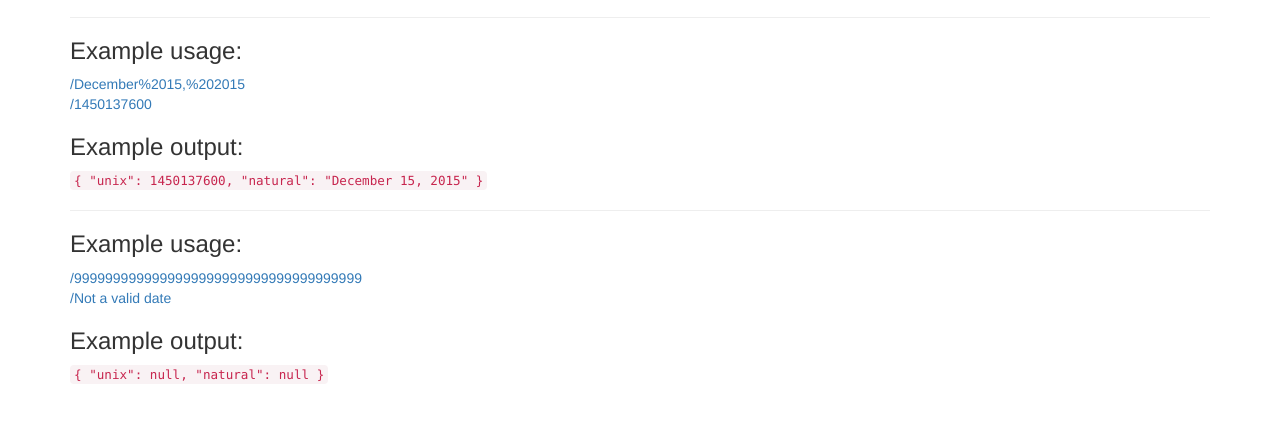
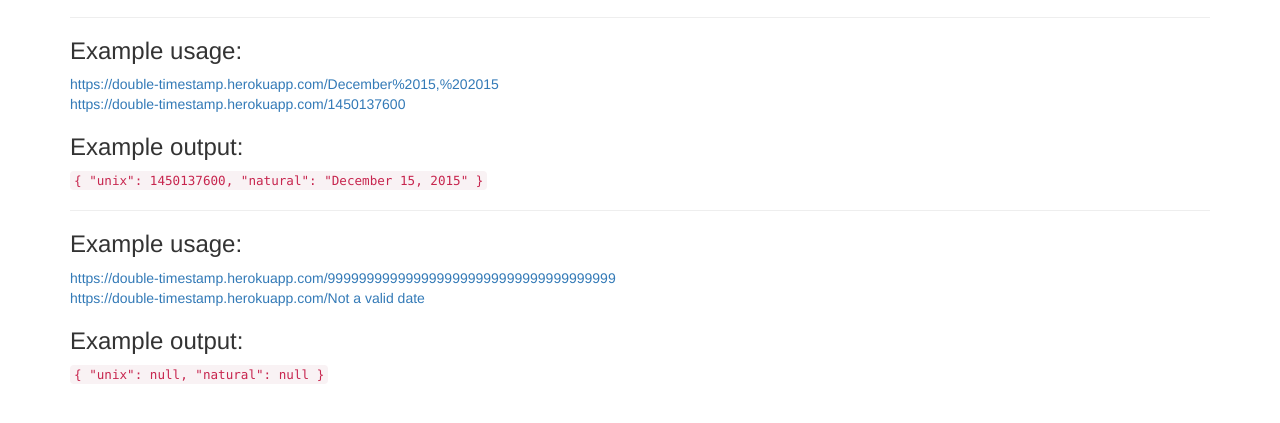
Before and after one commit to BeardOfDan/Timestamp-Microservice, a website: page public/index.html in a window 1280 px wide. Shown: the part 63-486 px from the top of the page. Drawn offline with nearby package versions, Linux system fonts and the light colour scheme.

Commit message:
(feat) Give correct urls for hosted homepage

```diff
--- a/public/index.html
+++ b/public/index.html
@@ -18,9 +18,9 @@
     <hr />
 
     <h3>Example usage:</h3>
-    <a href="/December%2015,%202015">/December%2015,%202015</a>
+    <a href="https://double-timestamp.herokuapp.com/December%2015,%202015">https://double-timestamp.herokuapp.com/December%2015,%202015</a>
     <br>
-    <a href="/1450137600">/1450137600</a>
+    <a href="https://double-timestamp.herokuapp.com/1450137600">https://double-timestamp.herokuapp.com/1450137600</a>
     <h3>Example output:</h3>
     <code>
       {
@@ -32,9 +32,9 @@
     <hr />
 
     <h3>Example usage:</h3>
-    <a href="/9999999999999999999999999999999999999">/9999999999999999999999999999999999999</a>
+    <a href="https://double-timestamp.herokuapp.com/9999999999999999999999999999999999999">https://double-timestamp.herokuapp.com/9999999999999999999999999999999999999</a>
     <br>
-    <a href="/Not a valid date">/Not a valid date</a>
+    <a href="https://double-timestamp.herokuapp.com/Not a valid date">https://double-timestamp.herokuapp.com/Not a valid date</a>
     <h3>Example output:</h3>
     <code>
       {
```
